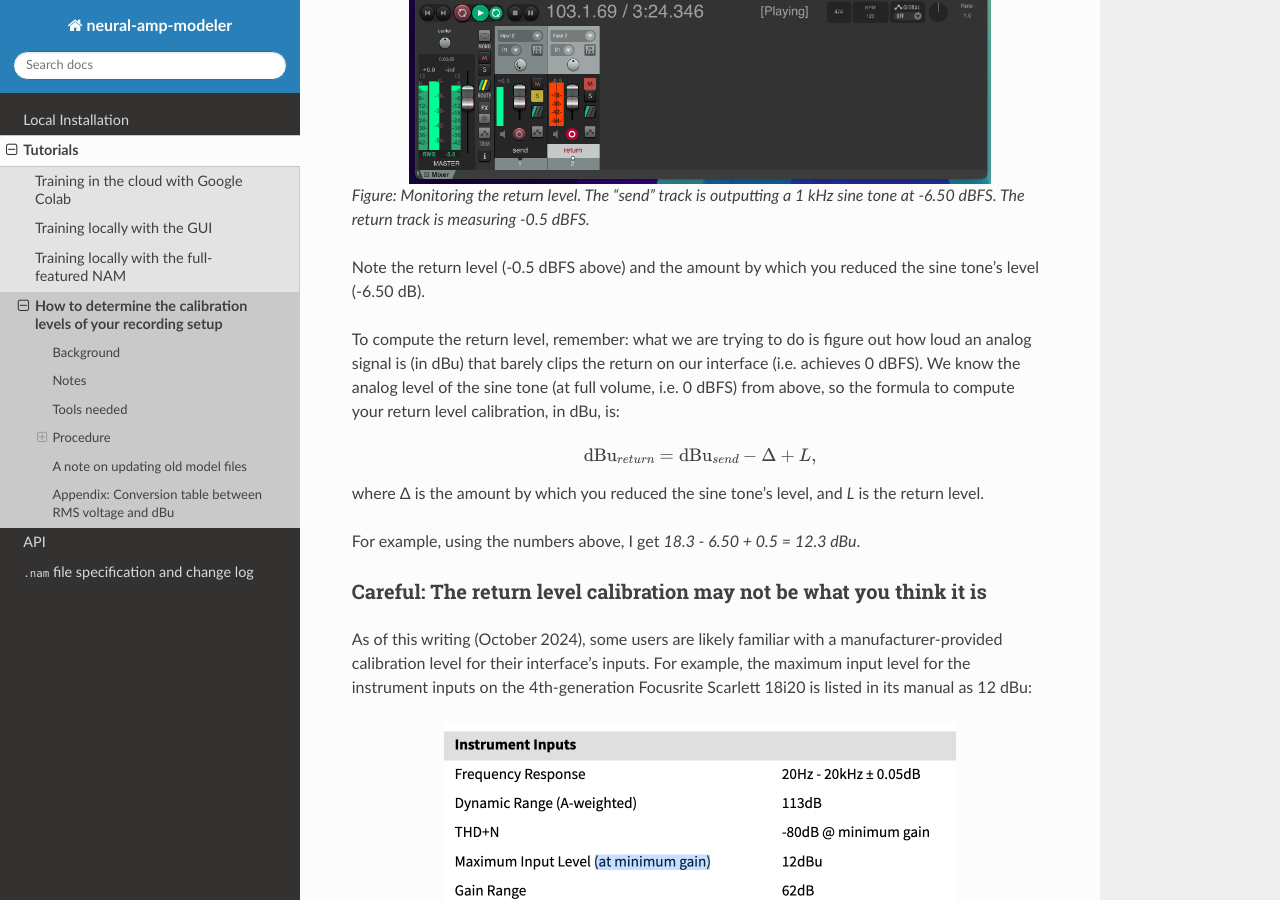
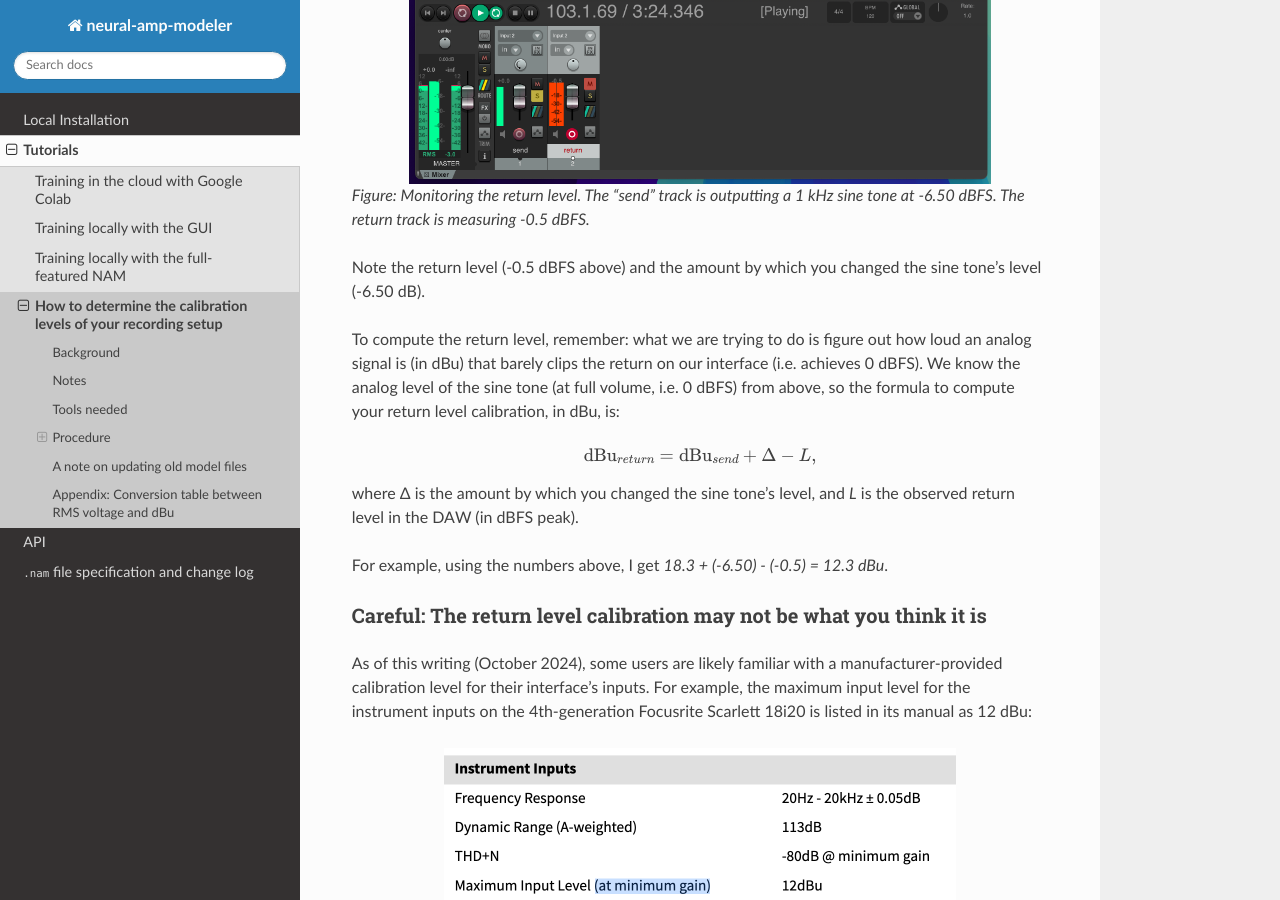
Before and after one commit to sdatkinson/neural-amp-modeler, a Sphinx documentation site: the page built from docs/source/tutorials/calibration.rst, in a window 1280 px wide and 900 px high, scrolled down 4560 px. Built offline with Sphinx 7.4.7 and the Read the Docs theme 3.1.0, drawn with Linux system fonts in a browser that asks for light colours; some of the changed text lies outside the part shown.

Commit message:
Fix docs (#514)

```diff
--- a/docs/source/conf.py
+++ b/docs/source/conf.py
@@ -11,8 +11,9 @@ project = "neural-amp-modeler"
 copyright = "2024 Steven Atkinson"
 author = "Steven Atkinson"
 
-release = "0.8"
-version = "0.8.1"
+# TODO update this automatically from nam.__version__!
+release = "0.11"
+version = "0.11.1"
 
 # -- General configuration
 
--- a/docs/source/tutorials/calibration.rst
+++ b/docs/source/tutorials/calibration.rst
@@ -144,7 +144,7 @@ you're not tempted!)*
 *Figure: Monitoring the return level. The "send" track is outputting a 1 kHz
 sine tone at -6.50 dBFS. The return track is measuring -0.5 dBFS.*
 
-Note the return level (-0.5 dBFS above) and the amount by which you reduced the
+Note the return level (-0.5 dBFS above) and the amount by which you changed the
 sine tone's level (-6.50 dB).
 
 To compute the return level, remember: what we are trying to do is figure out
@@ -155,12 +155,13 @@ level calibration, in dBu, is:
 
 .. math::
 
-   \text{dBu}_{return} = \text{dBu}_{send} - \Delta + L,
+   \text{dBu}_{return} = \text{dBu}_{send} + \Delta - L,
 
-where Δ is the amount by which you reduced the sine tone's level, and *L* is the
-return level.
+where Δ is the amount by which you changed the sine tone's level, and *L* is
+the observed return level in the DAW (in dBFS peak).
 
-For example, using the numbers above, I get *18.3 - 6.50 + 0.5 = 12.3 dBu*.
+For example, using the numbers above, I get
+*18.3 + (-6.50) - (-0.5) = 12.3 dBu*.
 
 Careful: The return level calibration may not be what you think it is
 ^^^^^^^^^^^^^^^^^^^^^^^^^^^^^^^^^^^^^^^^^^^^^^^^^^^^^^^^^^^^^^^^^^^^^
--- a/nam/_version.py
+++ b/nam/_version.py
@@ -1 +1 @@
-__version__ = "0.11.0"
+__version__ = "0.11.1"
```
